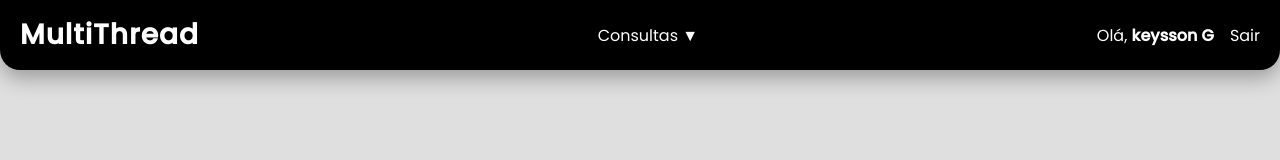
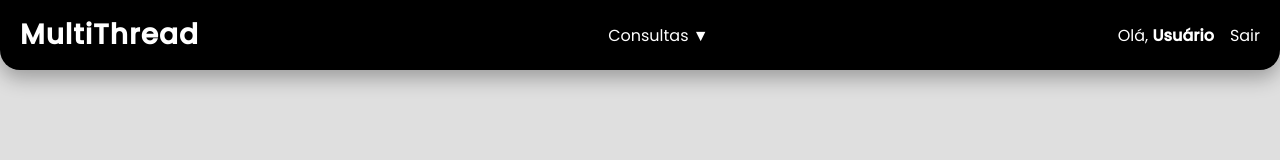
Before and after one commit to KeyssonG/api-portal-multithread, a React (Vite) app: page /dashboard in a window 1280 px wide. Shown: the top 160 px of the page. Built offline with nearby package versions, Linux system fonts and the light colour scheme.

Commit message:
feat: Adicionado para exibir o nome do usuário no Header após o login e redirecionamento para a lágina de login após o logout

```diff
--- a/src/components/Header.tsx
+++ b/src/components/Header.tsx
@@ -1,20 +1,23 @@
-import React from 'react';
+import React, { useState } from 'react';
+
+import { useNavigate } from 'react-router-dom';
 import styles from '../styles/Header.module.css';
+import { useAuth } from '../contexts/AuthContext';
 
-interface HeaderProps {
-  userName: string;
-  onLogout: () => void;
-}
+const Header = () => {
+  const { name, logout } = useAuth();
+  const navigate = useNavigate();
+  const [showDropdown, setShowDropdown] = useState(false);
 
-const Header: React.FC<HeaderProps> = ({ userName, onLogout }) => {
-  const [showDropdown, setShowDropdown] = React.useState(false);
+  const handleLogout = () => {
+    logout(); // Limpa o token e o nome do usuário
+    navigate('/login'); // Redireciona para a tela de login
+  };
 
   return (
     <header className={styles.header}>
-      {/* Logo / Título à esquerda */}
       <h1 className={styles.headerTitle}>MultiThread</h1>
 
-      {/* Menu centralizado */}
       <div className={styles.menuContainer}>
         <button
           className={styles.dropdownButton}
@@ -32,10 +35,11 @@ const Header: React.FC<HeaderProps> = ({ userName, onLogout }) => {
         )}
       </div>
 
-      {/* Nome do usuário e logout à direita */}
       <div className={styles.userActions}>
-        <span className={styles.userName}>Olá, <strong>{userName}</strong></span>
-        <button className={styles.logoutButton} onClick={onLogout}>
+        <span className={styles.userName}>
+          Olá, <strong>{name || 'Usuário'}</strong>
+        </span>
+        <button className={styles.logoutButton} onClick={handleLogout}>
           Sair
         </button>
       </div>
--- a/src/contexts/AuthContext.tsx
+++ b/src/contexts/AuthContext.tsx
@@ -1,17 +1,18 @@
-import {createContext, useState, useEffect, useContext, type ReactNode} from "react";
+import { createContext, useState, useEffect, useContext, type ReactNode } from "react";
 
 type AuthContextType = {
-  token: string | null;
-  isAuthenticated: boolean;
-  login: (token: string) => void;
-  logout: () => void;
+    token: string | null;
+    name: string | null;
+    isAuthenticated: boolean;
+    login: (token: string, name: string) => void;
+    logout: () => void;
 };
 
 const AuthContext = createContext<AuthContextType | undefined>(undefined);
 
 export const useAuth = () => {
     const context = useContext(AuthContext);
-    if(!context) {
+    if (!context) {
         throw new Error('useAuth deve ser usado dentro de um AuthProvider');
     }
     return context;
@@ -23,27 +24,38 @@ type AuthProviderProps = {
 };
 
 export const AuthProvider = ({ children }: AuthProviderProps) => {
-    const [ token, setToken] = useState<string | null>(null);
+    const [token, setToken] = useState<string | null>(null);
+    const [name, setName] = useState<string | null>(null);
 
     useEffect(() => {
         const storedToken = localStorage.getItem('token');
+        const storedName = localStorage.getItem('userName');
         if (storedToken) {
             setToken(storedToken);
         }
+
+        if (storedName) {
+            setName(storedName);
+        }
     }, []);
 
-    const login = (newToken: string) => {
+    const login = (newToken: string, newName: string) => {
         localStorage.setItem('token', newToken);
+        localStorage.setItem('userName', newName);
         setToken(newToken);
+        setName(newName);
     };
 
     const logout = () => {
         localStorage.removeItem('token');
+        localStorage.removeItem('userName');
         setToken(null);
+        setName(null);
     };
 
     const value = {
         token,
+        name,
         isAuthenticated: !!token,
         login,
         logout,
--- a/src/pages/Dashboard.tsx
+++ b/src/pages/Dashboard.tsx
@@ -4,17 +4,10 @@ import Header from "../components/Header";
 import Footer from "../components/Footer";
 
 const Dashboard = () => {
-    const [showDropdown, setShowDropdown] = useState(false);
-
-    const userName = 'keysson G';
-
-    const handleLogout = () => {
-        alert('Usuário deslogado');
-    };
 
     return (
     <div>
-        <Header userName="keysson G" onLogout={handleLogout} />
+        <Header  />
          <main>
 
          </main>
--- a/src/pages/Login.tsx
+++ b/src/pages/Login.tsx
@@ -39,7 +39,7 @@ const Login = () => {
       const token = data.token;
 
       if (token) {
-        login(token);
+        login(token, username);
         navigate("/dashboard");
       } else {
         alert("Token não encontrado na resposta da API.");
```
